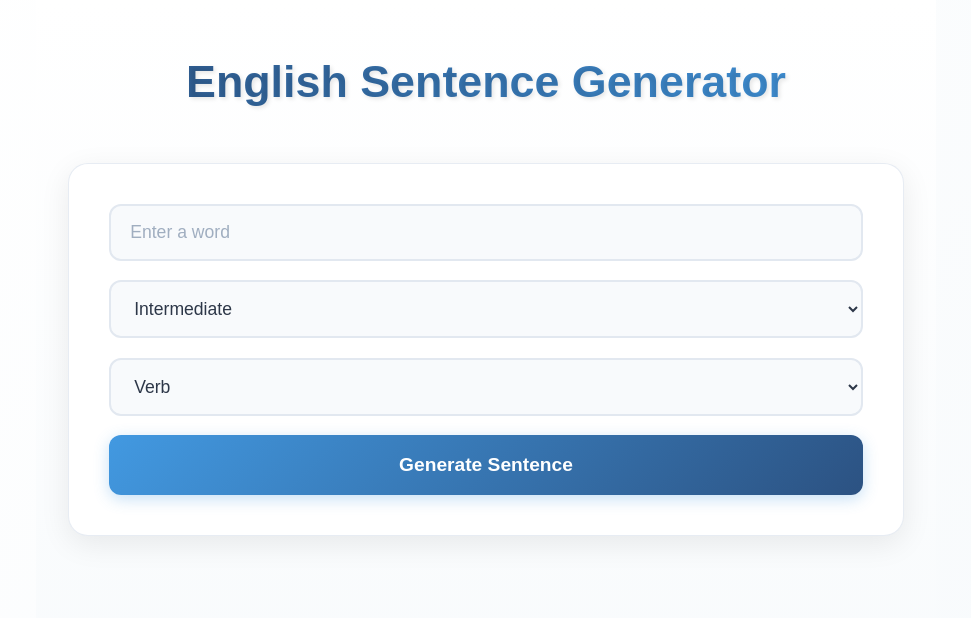
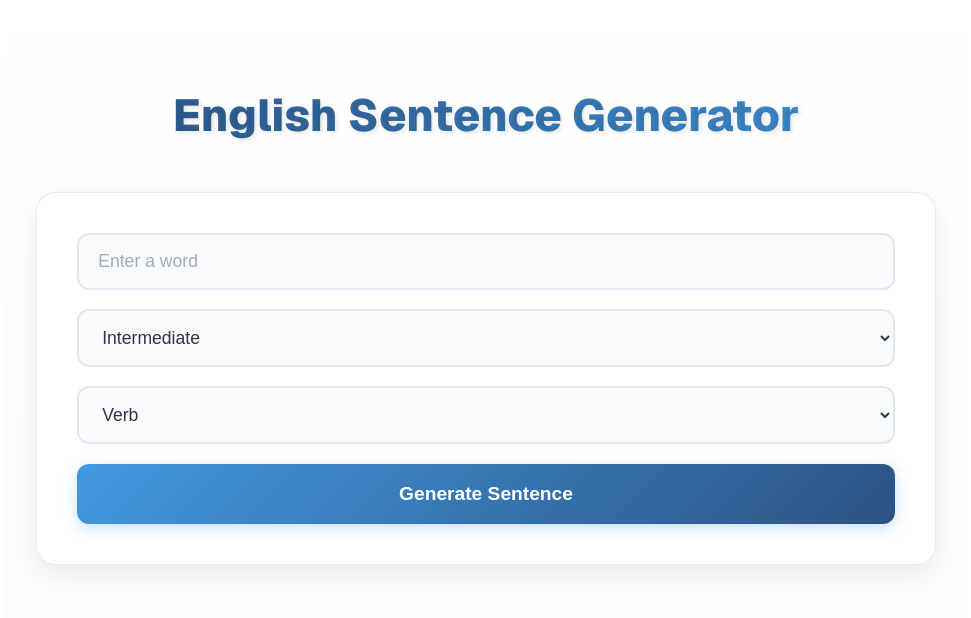
Before and after one commit to gabrielwithappy/english-sentence-generator, a Next.js app: page / in a window 1280 px wide. Shown: the top 618 px of the page, without its empty margins (154-1125 px from the left). Built offline with nearby package versions, Linux system fonts and the light colour scheme.

Commit message:
remove un-used font

```diff
--- a/app/layout.tsx
+++ b/app/layout.tsx
@@ -1,11 +1,9 @@
 import type { Metadata } from "next";
 import { GeistSans } from 'geist/font/sans';
-import { GeistMono } from 'geist/font/mono';
-import "./globals.css";
 
 export const metadata: Metadata = {
-  title: 'English Sentence Generator',
-  description: 'Generate English sentences with translations',
+  title: "English Sentence Generator",
+  description: "Generate English sentences with translations",
 };
 
 export default function RootLayout({
@@ -15,7 +13,7 @@ export default function RootLayout({
 }) {
   return (
     <html lang="en" className={GeistSans.className}>
-      <body style={{ margin: 0, fontFamily: 'sans-serif' }}>
+      <body>
         {children}
       </body>
     </html>
```
